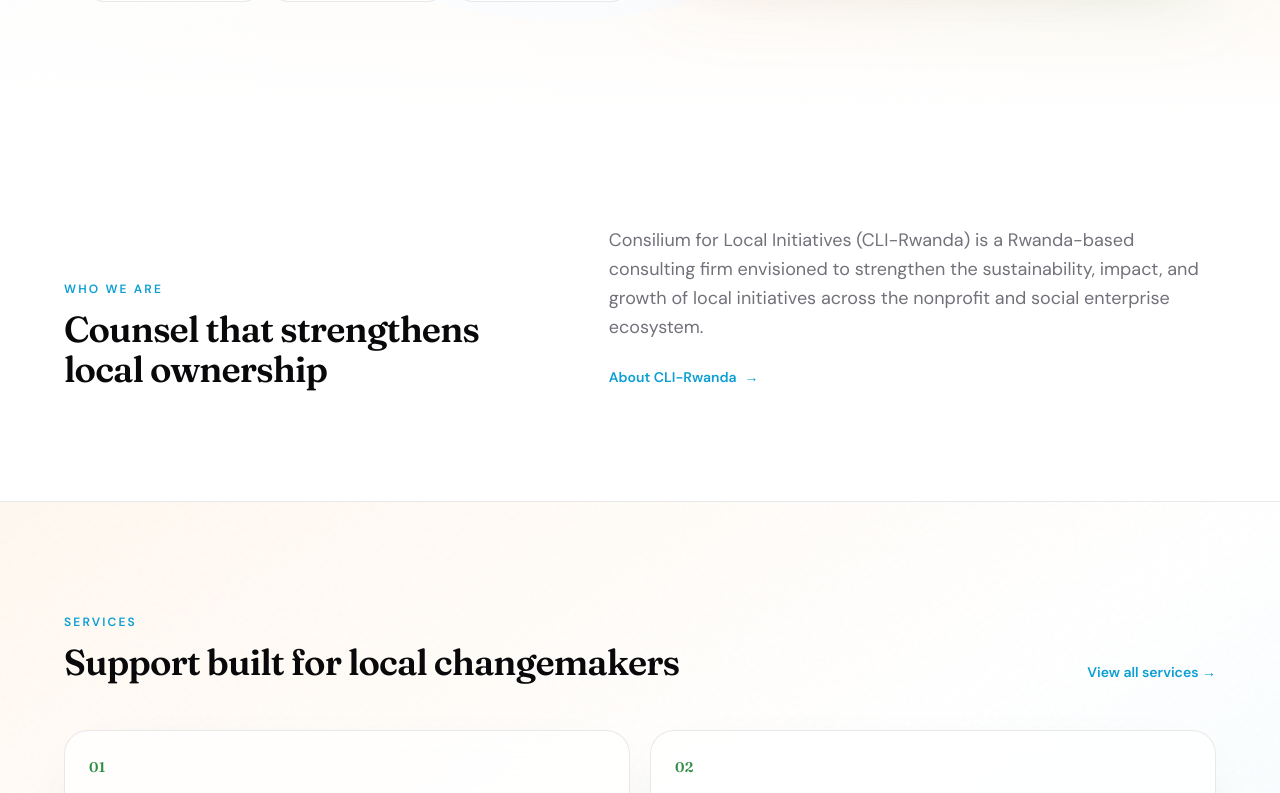
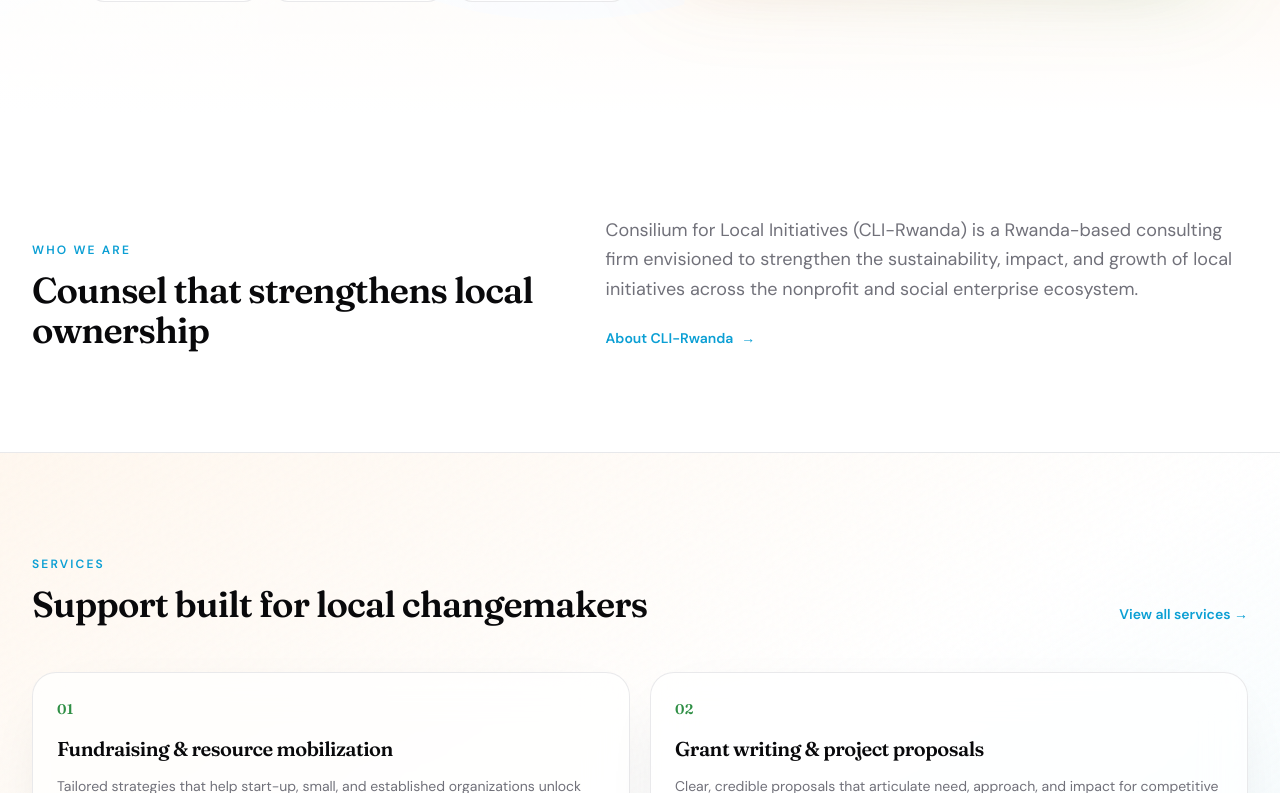
Before and after one commit to hirwacedric123/cli-rwanda, a Next.js app: page / in a window 1280 px wide. Shown: the part 807-1600 px from the top of the page. Built offline with nearby package versions, Linux system fonts and the light colour scheme.

Commit message:
Update Section to use shared container rhythm.
Align section gutters and vertical spacing with the new layout tokens.

```diff
--- a/components/Section.tsx
+++ b/components/Section.tsx
@@ -5,14 +5,22 @@
   className?: string;
   id?: string;
   narrow?: boolean;
+  wide?: boolean;
 };
 
-export function Section({ children, className = "", id, narrow }: SectionProps) {
+export function Section({ children, className = "", id, narrow, wide }: SectionProps) {
+  const widthClass = narrow
+    ? "site-container-narrow"
+    : wide === false
+      ? "site-container"
+      : "site-container-wide";
+
   return (
-    <section id={id} className={`px-6 py-20 sm:py-24 md:py-28 ${className}`}>
-      <div className={`mx-auto w-full ${narrow ? "max-w-3xl" : "max-w-6xl"}`}>
-        {children}
-      </div>
+    <section
+      id={id}
+      className={`py-[var(--section-y)] ${id ? "scroll-mt-[var(--header-offset)]" : ""} ${className}`}
+    >
+      <div className={`w-full ${widthClass}`}>{children}</div>
     </section>
   );
 }
```
